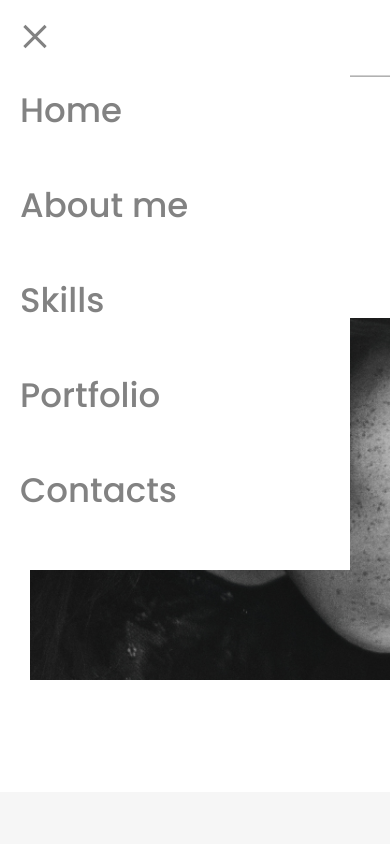
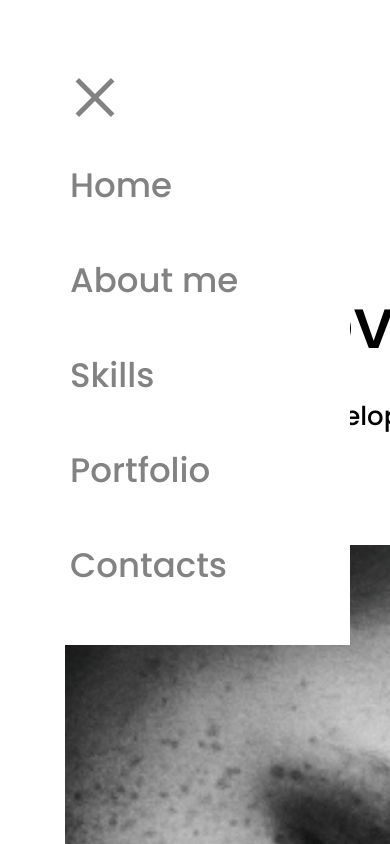
Before and after one commit to AlonaAstakhova/CV, a plain HTML site: page index.html in a window 390 px wide. Shown: the top 844 px of the page. Drawn offline with Linux system fonts and the light colour scheme.

Commit message:
responsive design 4

```diff
--- a/index.html
+++ b/index.html
@@ -29,7 +29,7 @@
             <li class="menu-item">Portfolio</li>
             <li class="menu-item">Contacts</li>
           </ul>
-          <img src="./images/icons/vector.svg" class="photo">
+          <img src="./images/icons/vector.svg" class="vector">
           <ul class="info">
             <li class="name">alona astakhova</li>
             <li class="role">
@@ -41,7 +41,10 @@
                 <span class="eng">|eng</span>
             </li>
           </ul>
-          <img src="./images/girl.png" class="photo container" alt="" />
+          <picture>
+            <source media="(max-width: 767px)" srcset="./images/girl-small.png"></source>
+            <img src="./images/girl.png" class="photo container" alt="" />
+          </picture>
         </div>
       </header>
     </section>
--- a/style.css
+++ b/style.css
@@ -2,8 +2,8 @@
   font-family: 'Poppins', sans-serif;
   font-size: 20px;
   font-weight: 500;
-  margin: 0px;
-  padding: 0px;
+  margin: 0;
+  padding: 0;
   box-sizing: border-box;
 }
 
@@ -19,15 +19,15 @@ body {
 
 .container {
   max-width: 943px;
-  margin: 0px auto;
+  margin: 0 auto;
 }
 
 .menu-burger {
   display: none;
   position: relative;
-  margin-top: 15px;
-  width: 40px;
-  height: 40px;
+  margin-top: 65px;
+  width: 60px;
+  height: 60px;
   border: none;
   background-color: transparent;
   z-index: 2;
@@ -35,19 +35,19 @@ body {
 
 .menu-burger span {
   position: absolute;
-  width: 30px;
-  height: 3px;
+  width: 50px;
+  height: 5px;
   background-color: black;
   left: 5px;
-  transition: transform .5s, opacity .5s, background-color .5s;
+  transition: transform 0.5s, opacity 0.5s, background-color 0.5s;
 }
 
-.menu-burger span:nth-child(1){
-  transform: translateY(-10px);
+.menu-burger span:nth-child(1) {
+  transform: translateY(-12px);
 }
 
-.menu-burger span:nth-child(3){
-  transform: translateY(10px);
+.menu-burger span:nth-child(3) {
+  transform: translateY(12px);
 }
 
 .header.open .menu-burger span {
@@ -79,15 +79,15 @@ body {
   color: #828282;
   font-size: 18px;
   line-height: normal;
-  padding: 33px 0px 0px;
+  padding: 33px 0 0;
 }
 
 .menu-item:hover {
   color: black;
 }
 
-.photo {
-width: 100%;
+.vector, .photo {
+  width: 100%;
 }
 
 .info {
@@ -101,9 +101,9 @@ width: 100%;
 }
 
 .name {
-  margin-top: 39.39px;
-  font-size: 47.339px;
-  flex-basis: 123.513px;
+  margin-top: 40px;
+  font-size: 47px;
+  flex-basis: 124px;
 }
 
 .role {
@@ -185,7 +185,7 @@ width: 100%;
   margin-bottom: 60px;
 }
 .portfolio-link {
-  color: black;
+  color: #000;
   font-size: 18px;
   text-decoration: none;
 }
@@ -207,8 +207,8 @@ width: 100%;
 }
 
 .button {
-  background-color: black;
-  color: white;
+  background-color: #000;
+  color: #FFF;
   min-width: 180.5px;
   min-height: 42px;
   border: none;
@@ -220,7 +220,7 @@ width: 100%;
 .contacts-icons {
   display: flex;
   justify-content: space-between;
-  margin-bottom: 45.76px;
+  margin-bottom: 46px;
 }
 
 .contacts-icon {
@@ -253,21 +253,22 @@ width: 100%;
     max-width: none;
     padding: 0 15px 0 15px;
   }
-  .header.open .menu{
+  .header.open .menu {
     transform: translateX(100%);
   }
-  .menu-burger{
+  .menu-burger {
     display: block;
+    margin-left: 50px;
   }
-  .menu{
+  .menu {
     position: absolute;
     flex-direction: column;
     left: -350px;
     top: 0;
     width: 350px;
-    background-color:white;
-    padding: 75px 20px 20px 20px;
-    transition: transform .5s;
+    background-color: #FFF;
+    padding: 150px 20px 20px 70px;
+    transition: transform 0.5s;
   }
   .menu-item {
     color: #828282;
@@ -275,6 +276,25 @@ width: 100%;
     font-size: 34px;
     display: block;
     padding: 10px 0;
+  }
+  .vector,
+  .lang {
+    display: none;
+  }
+  .info {
+    flex-direction: column;
+  }
+  .photo,
+  .info {
+    padding: 0 50px;
+  }
+  .name {
+    font-size: 70px;
+    width: 50%;
+  }
+  .role {
+    font-size: 26px;
+    margin: 20px;
   }
   .h2 {
     margin-top: 80px;
@@ -293,11 +313,11 @@ width: 100%;
     flex-flow: column wrap;
     gap: 15px;
   }
-  .icon-name{
+  .icon-name {
     font-size: 24px;
     margin: 0 0 15px;
   }
-  .contacts-text{
+  .contacts-text {
     font-size: 30px;
   }
   .button {
@@ -305,7 +325,7 @@ width: 100%;
     min-height: 60px;
     font-size: 26px;
   }
-  .contacts-text-like{
+  .contacts-text-like {
     font-size: 24px;
   }
   .contacts-icon {
```
Also changed, not shown: images/girl-small.png (added).
